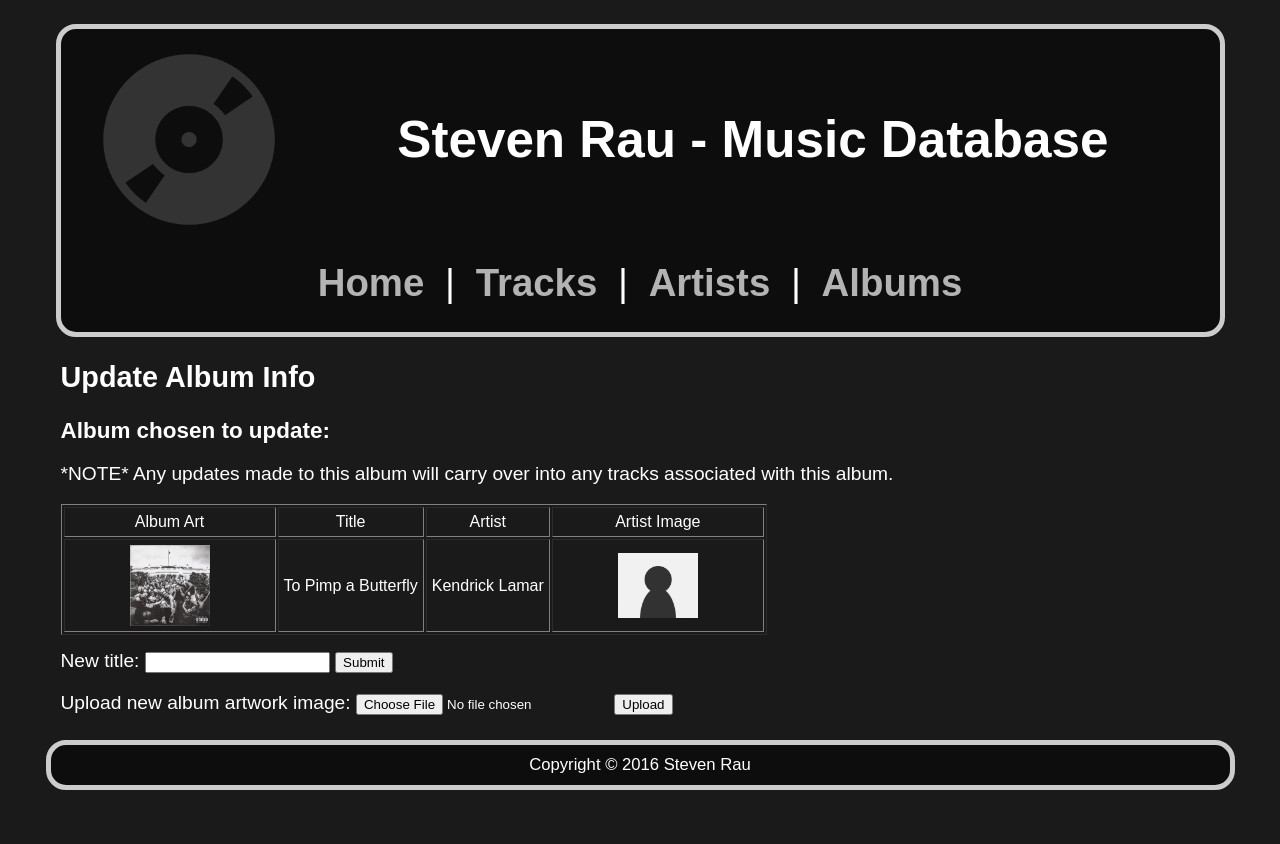
After one commit to stevenrau/350_a2, a PHP site: page /view/albums/albumUpdate.php?albumId=1 in a window 1280 px wide. The commit adds this page. Run offline with PHP 8.4, Linux system fonts and the light colour scheme; data comes from the database, SQL or seed files in the repository.

Commit message:
Added top-down MVC controls for albums
-> Added ability to view, edit, and add albums.
-> Just need to add delete functionality

```diff
--- a/a2Style.css
+++ b/a2Style.css
@@ -176,6 +176,34 @@ ul
     width: 200px;
 }
 
+/*======================================================= */
+/* Start of albums page content CSS */
+/*======================================================= */
+
+
+#album_list
+{
+    text-align:center;
+    margin-top: 15px;
+    margin-bottom: 15px;
+}
+album_list_header
+{
+    font-weight: bold;
+}
+
+.albumRow
+{
+    margin: 50px;
+}
+
+.albumImg
+{
+    width: 40%;
+    height:auto;
+}
+
+
 
 /*======================================================= */
 /* Start of footer CSS */
--- /dev/null
+++ b/controller/albums_controller.php
@@ -0,0 +1,173 @@
+<?php
+
+include_once("../../model/albums.php");
+include_once("../../model/artists.php");
+
+class Albums_Controller
+{
+    /**
+      * Get a list of all albums
+      */
+     public function getAllAlbums()
+     {
+          return Album::getAlbumsList();
+     }
+
+     /**
+      * Returns an album for the given id
+      */
+     public function getAlbum($albumId)
+     {
+          //Get the album from the model using the ID passed in
+          return Album::getAlbum($albumId);
+     }
+
+     /**
+      * Adds an album to the model
+      *
+      * @param[in] title       The new album's title
+      * @param[in] artist      Artist's name for the new album
+      * @param[in] imageName   Filename of uploaded image (from _FILES['newArtwork']['name'])
+      *                        or NULL if no image is required
+      * @param[in] tmpImgName  Filename of temp image upload (from _FILES['newArtwork']['tmp_name'])
+      *                        or NULL if no image is required
+      */
+     public function addAlbum($title, $artist, $imageName, $tmpImgName)
+     {
+          if(0 == strlen($title) || 0 == strlen($artist))
+          {
+               // Display an alert window and return if the field was empty
+               echo "<script type=\"text/javascript\">
+                         alert(\"The title and/or artist name field(s) cannot be empty\");
+                    </script>";
+
+               return;
+          };
+
+          // First, check if the artist exists. If not, make a new entry
+          $artistId = Artist::getArtistId($artist);
+          if ($artistId < 0)
+          {
+               $artistId = Artist::addArtist($artist);
+          }
+
+          $newId = Album::addAlbum($title, $artistId);
+
+          // If the new Id is negative, soemthign went wrong
+          if ($newId < 0)
+          {
+               echo "<script type=\"text/javascript\">
+                         alert(\"Failed to add the new album\");
+                    </script>";
+
+               return;
+          }
+
+          // If an artwork image was provided, set it
+          if ($imageName != NULL)
+          {
+               $this->uploadAlbumArtwork($newId, $imageName, $tmpImgName);
+          }
+
+          echo "<script type=\"text/javascript\">
+                    alert(\"Successfully added a new album\");
+               </script>";
+     }
+
+     /**
+      * Updates an album's title
+      *
+      * @param[in] albumId        ID of the album to update
+      * @param[in] newAlbumTitle  The new title to give to the album with the given ID
+      */
+     public function updateAlbumTitle($albumId, $newAlbumTitle)
+     {
+          if(0 == strlen($newAlbumTitle))
+          {
+               // Display an alert window and return if the field was empty
+               echo "<script type=\"text/javascript\">
+                         alert(\"The new title field cannot be empty\");
+                    </script>";
+
+               return;
+          }
+
+          //Get the album from the model with the given ID
+          $album = Album::getAlbum($albumId);
+
+          $success = Album::updateAlbumTitle($albumId, $newAlbumTitle);
+          if ($success)
+          {
+               echo "<script type=\"text/javascript\">
+                         alert(\"Successfully updated the album title\");
+                    </script>";
+          }
+          else
+          {
+               echo "<script type=\"text/javascript\">
+                         alert(\"ERROR: Could not update the album title\");
+                    </script>";
+
+               return;
+          }
+
+          // If not using the default artwork img, update to the new name
+          if (strcmp("default.png", basename($album->artwork_url)) !== 0)
+          {
+               // Construct the relative image urls
+               $oldImage = "../../artwork/" . basename($album->artwork_url);
+               $newImage = "../../artwork/" . $newAlbumTitle . '.' .
+                           pathinfo($oldImage, PATHINFO_EXTENSION);
+
+               // Rename the image
+               rename($oldImage, $newImage);
+
+               $newAbsolute = "/350_a2/artwork/" . basename($newImage);
+
+               // And update the url in the db
+               Album::updateAlbumArtUrl($albumId, $newAbsolute);
+          }
+     }
+
+     /**
+      * Stores a new artwork image for a given album
+      *
+      * @param[in] albumId     ID of the album to update
+      * @param[in] imageName   Filename of uploaded image (from _FILES['newArtwork']['name'])
+      * @param[in] tmpImgName  Filename of temp image upload (from _FILES['newArtwork']['tmp_name'])
+      */
+     public function uploadAlbumArtwork($albumId, $imageName, $tmpImgName)
+     {
+          // Grab the album with the given ID
+          $album = Album::getAlbum($albumId);
+
+          // Set the destination loaction. Use the album's name as the image name
+          $newFileName = $album->title . "." . pathinfo($imageName, PATHINFO_EXTENSION);
+          $uploadDir = "../../artwork/";
+          $uploadFile = $uploadDir . $newFileName;
+
+
+          // Copy the tmp img to the destination location
+          if (!move_uploaded_file($tmpImgName, $uploadFile))
+          {
+              die("ERROR: Possible file upload attack!");
+          }
+
+          // Use absolute path to the image in the DB
+          $absolutePath = "/350_a2/artwork/" . $newFileName;
+          $success = Album::updateAlbumArtUrl($albumId, $absolutePath);
+
+          if ($success)
+          {
+               echo "<script type=\"text/javascript\">
+                         alert(\"Successfully uploaded new album art\");
+                    </script>";
+          }
+          else
+          {
+               echo "<script type=\"text/javascript\">
+                         alert(\"ERROR: Could not upload new album art\");
+                    </script>";
+          }
+     }
+}
--- a/controller/artists_controller.php
+++ b/controller/artists_controller.php
@@ -54,7 +54,6 @@ class Artists_Controller
           // If the new Id is negative, there was already an artist with the given name
           if ($newId < 0)
           {
-               // Display an alert window and return if the field was empty
                echo "<script type=\"text/javascript\">
                          alert(\"An artist with that name already exists\");
                     </script>";
@@ -68,7 +67,6 @@ class Artists_Controller
                $this->uploadArtistThumbnail($newId, $imageName, $tmpImgName);
           }
 
-          // Display an alert window and return if the field was empty
           echo "<script type=\"text/javascript\">
                     alert(\"Successfully added a new artist\");
                </script>";
--- /dev/null
+++ b/model/albums.php
@@ -0,0 +1,107 @@
+<?php
+
+     include_once("connection.php");
+     include_once("artists.php");
+
+     class Album
+     {
+          // Define the artist's attributes
+          public $id;
+          public $title;
+          public $artwork_url;
+          public $artist;
+          public $artist_img_url;
+
+          public function __construct($id, $title, $artwork_url, $artist, $artist_img_url)
+          {
+               $this->id = $id;
+               $this->title = $title;
+               $this->artwork_url = $artwork_url;
+               $this->artist = $artist;
+               $this->artist_img_url = $artist_img_url;
+          }
+
+          /*
+           * Adds a new album to the model with the given title and artist ID that the album
+           * is associated with
+           */
+          public static function addAlbum($title, $artistId)
+          {
+               $db = Database::getInstance();
+
+               // insert the new album info
+               $sql = 'INSERT INTO albums(title, artist_id) VALUES (\'' . $title . '\', ' . $artistId . ')';
+               $db->query($sql);
+
+               // Return the newly added ID
+               return $db->insert_id;
+          }
+
+          /*
+           * Gets the album for the provided ID
+           */
+          public static function getAlbum($albumId)
+          {
+               $db = Database::getInstance();
+               $req = $db->query('SELECT * from albums WHERE id = ' . $albumId);
+
+               $album = $req->fetch_assoc();
+
+               // Get the artist associated with this album
+               $artist = Artist::getArtistById($album['artist_id']);
+
+               return new Album($album['id'], $album['title'], $album['artwork_url'],
+                                $artist->name, $artist->thumbnail_url);
+          }
+
+          /*
+           * Static function to get all albums from the DB in a list
+           */
+          public static function getAlbumsList()
+          {
+               $list = [];
+               $db = Database::getInstance();
+               $req = $db->query('SELECT * FROM albums');
+
+               // Create a list of all albums from the database results
+               while ($album = $req->fetch_assoc())
+               {
+                    // Get the artist associated with this album
+                    $curArtist = Artist::getArtistById($album['artist_id']);
+
+                    $list[] = new Album($album['id'], $album['title'], $album['artwork_url'],
+                                        $curArtist->name, $curArtist->thumbnail_url);
+               }
+
+               return $list;
+          }
+
+          /*
+           * Updates the given album's title
+           */
+          public static function updateAlbumTitle($albumId, $newAlbumTitle)
+          {
+               $db = Database::getInstance();
+
+               $sql = 'UPDATE albums SET title=\'' . $newAlbumTitle . '\' WHERE id=' . $albumId;
+
+               $succ = $db->query($sql);
+
+               return $succ;
+          }
+
+          /*
+           * Updates a given album's artowrk URL
+           */
+          public static function updateAlbumArtUrl($albumId, $artworkUrl)
+          {
+               $db = Database::getInstance();
+               $sql = 'UPDATE albums SET artwork_url=\'' . $artworkUrl . '\' WHERE id=' . $albumId;
+               $succ = $db->query($sql);
+
+               return $succ;
+          }
+
+     }
+
+?>
--- a/model/artists.php
+++ b/model/artists.php
@@ -80,7 +80,7 @@
           }
 
           /*
-           * Returns the artist associated witht he given id
+           * Returns the artist associated witht the given id
            */
           public static function getArtistById($artistId)
           {
@@ -93,7 +93,7 @@
           }
 
           /*
-           * Updates the gien artist's name
+           * Updates the given artist's name
            */
           public static function updateArtistName($artistId, $newName)
           {
@@ -125,6 +125,26 @@
 
                return $succ;
           }
+
+          /**
+           * Returns the ID for the artist witht he given name or -1 if they do not exists
+           */
+          public static function getArtistId($name)
+          {
+               $db = Database::getInstance();
+
+               // First make sure there isn't already an entry with the given name
+               $sql = 'SELECT * FROM artists WHERE name=\'' . $name . '\'';
+               $req = $db->query($sql);
+               if ($req->num_rows == 0)
+               {
+                    return -1;
+               }
+
+               $artist = $req->fetch_assoc();
+
+               return $artist['id'];
+          }
      }
 
 
--- /dev/null
+++ b/view/albums/albumUpdate.php
@@ -0,0 +1,91 @@
+<?php
+    // Include the album controller file
+    include("../../controller/albums_controller.php");
+
+    // Get the artist we want to update
+    $controller = new Albums_Controller();
+    $album = $controller->getAlbum($_GET['albumId']);
+
+    // If the submit change button was pressed, send info to the controller
+    if( isset($_POST['submitNewTitle']) )
+    {
+        $controller->updateAlbumTitle($_GET['albumId'], $_POST['newTitle']);
+    }
+
+    // If the upload new thumbnail button was pressed, send img info to the controller
+    if( isset($_POST['submitNewArtwork']) )
+    {
+        $controller->uploadAlbumArtwork($_GET['albumId'],
+                                        $_FILES["newArtwork"]["name"],
+                                        $_FILES["newArtwork"]["tmp_name"]);
+    }
+?>
+
+<html lang="en">
+    <head>
+        <link rel="stylesheet" type="text/css" href="/350_a2/a2Style.css">
+        <title>Artists</title>
+    </head>
+
+    <body>
+        <header>
+            <a href="/350_a2/index.php"><img id="header_logo" src="/350_a2/icons/site_logo.png" alt="logo" width='15%' height='auto' /></a>
+            <h1 id="site_title">Steven Rau - Music Database</h1>
+            <nav>
+                <a class="navigation" href="/350_a2/index.php">Home</a> |
+                <a class="navigation" href="/350_a2/view/tracks/tracks.php">Tracks</a> |
+                <a class="navigation" href="/350_a2/view/artists/artists.php">Artists</a> |
+                <a class="navigation" href="/350_a2/view/albums/albums.php">Albums</a>
+            </nav>
+        </header>
+
+        <div id="home_main">
+            <h2> Update Album Info </h2>
+
+            <!-- Display the current artist info to be updated -->
+            <h3 class="operation_header"> Album chosen to update: </h3>
+            <p> *NOTE* Any updates made to this album will carry over into any tracks associated with this album.</p>
+            <table id="album_list" border="1" cellpadding="5">
+                <tr>
+                    <td class="album_list_header">Album Art</td>
+                    <td class="album_list_header">Title</td>
+                    <td class="album_list_header">Artist</td>
+                    <td class="album_list_header">Artist Image</td>
+                </tr>
+                <tr>
+                    <td class="imgCol"> <img class="albumImg" src=" <?php echo $album->artwork_url ?>" /></td>
+                    <td> <?php echo $album->title ?></td>
+                    <td> <?php echo $album->artist ?></td>
+                    <td class="imgCol"> <img class="artistImg" src=" <?php echo $album->artist_img_url ?>" /></td>
+
+                    <!-- Get the current albums's id to use in _GET methods -->
+                    <?php $albumId = $album->id; ?>
+                </tr>
+            </table>
+
+            <!-- Use POST form to submit the new name  -->
+            <form action="" method="post">
+                New title:
+                <input class="form_input" type="text" name="newTitle">
+                <input type="submit" name="submitNewTitle" value="Submit">
+            </form>
+
+            <!-- Upload a new album image -->
+            <form action="" method="post" enctype="multipart/form-data">
+                <input type="hidden" name="MAX_FILE_SIZE" value="512000" />
+                Upload new album artwork image:
+                <input type="file" name="newArtwork"  accept="image/*"/>
+                <input type="submit" name="submitNewArtwork" value="Upload" />
+            </form>
+        </div>
+
+
+
+
+        <footer>
+            <small id="footer_copyright">Copyright &copy; 2016 Steven Rau</small>
+        </footer>
+
+    </body>
+
+</html>
```
Also changed, not shown: controller/controller.php (deleted, +0 -30 lines), view/albums/albumAdd.php (added, +78 -0 lines), view/albums/albums.php (+55 -6 lines), view/albums/albumDelete.php (added).
